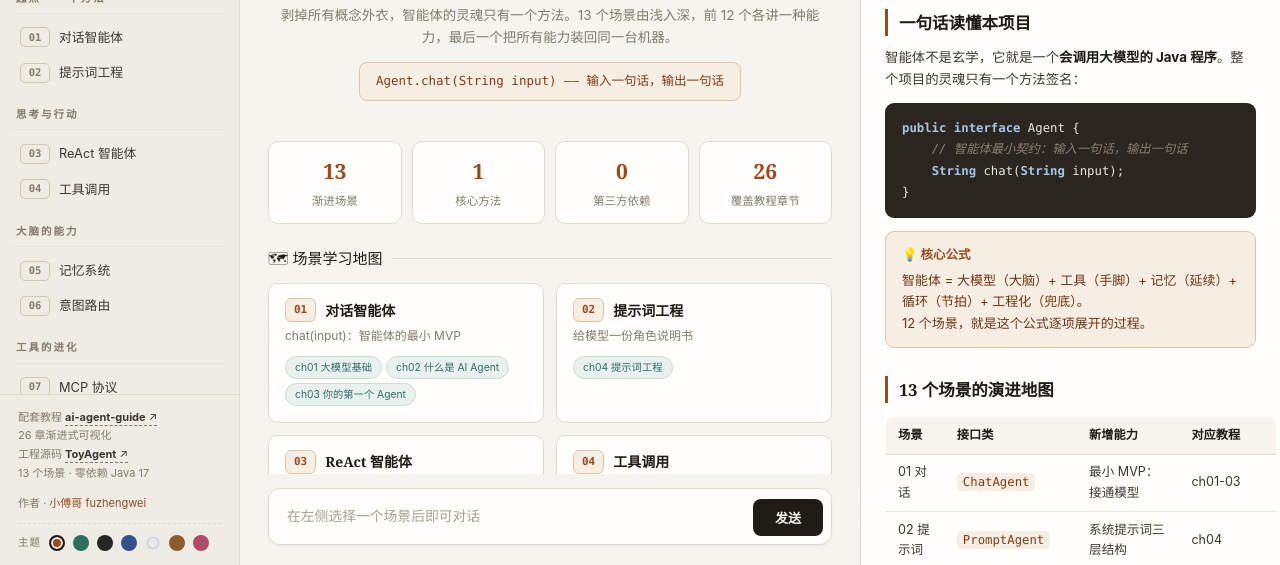
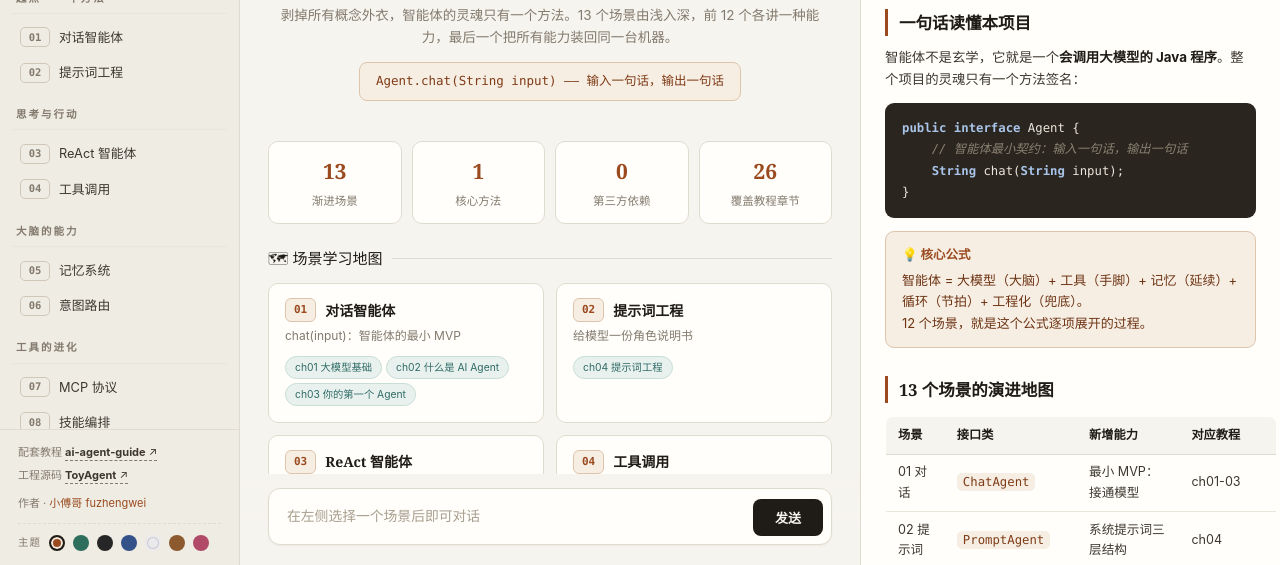
Before and after one commit to fuzhengwei/ToyAgent, a plain HTML site: page web/index.html in a window 1280 px wide. Shown: the part 235-800 px from the top of the page. Drawn offline with Linux system fonts and the light colour scheme; no server answers.

Commit message:
style：侧栏底部精简为两行链接，去掉章节/场景数说明文字

```diff
--- a/web/css/style.css
+++ b/web/css/style.css
@@ -228,6 +228,10 @@ body {
 
 .sidebar-foot b { color: var(--ink-2); }
 
+.sidebar-foot p { margin: 0; }
+
+.sidebar-foot p + p { margin-top: 4px; }
+
 .sidebar-foot .guide-link {
     color: var(--ink-2);
     text-decoration: none;
--- a/web/index.html
+++ b/web/index.html
@@ -28,8 +28,8 @@
         <nav class="nav" id="nav"><!-- 场景列表由 app.js 渲染 --></nav>
 
         <div class="sidebar-foot">
-            <p>配套教程 <a class="guide-link" href="https://ai-agent-guide.xiaofuge.cn/" target="_blank" rel="noopener"><b>ai-agent-guide</b> ↗</a><br>26 章渐进式可视化</p>
-            <p>工程源码 <a class="guide-link" href="https://github.com/fuzhengwei/ToyAgent" target="_blank" rel="noopener"><b>ToyAgent</b> ↗</a><br>13 个场景 · 零依赖 Java 17</p>
+            <p>配套教程 <a class="guide-link" href="https://ai-agent-guide.xiaofuge.cn/" target="_blank" rel="noopener"><b>ai-agent-guide</b> ↗</a></p>
+            <p>工程源码 <a class="guide-link" href="https://github.com/fuzhengwei/ToyAgent" target="_blank" rel="noopener"><b>ToyAgent</b> ↗</a></p>
             <p class="foot-author">作者 · <a href="https://github.com/fuzhengwei" target="_blank" rel="noopener">小傅哥 fuzhengwei</a></p>
             <div class="theme-row" id="themeRow">
                 <span class="theme-label">主题</span>
```
